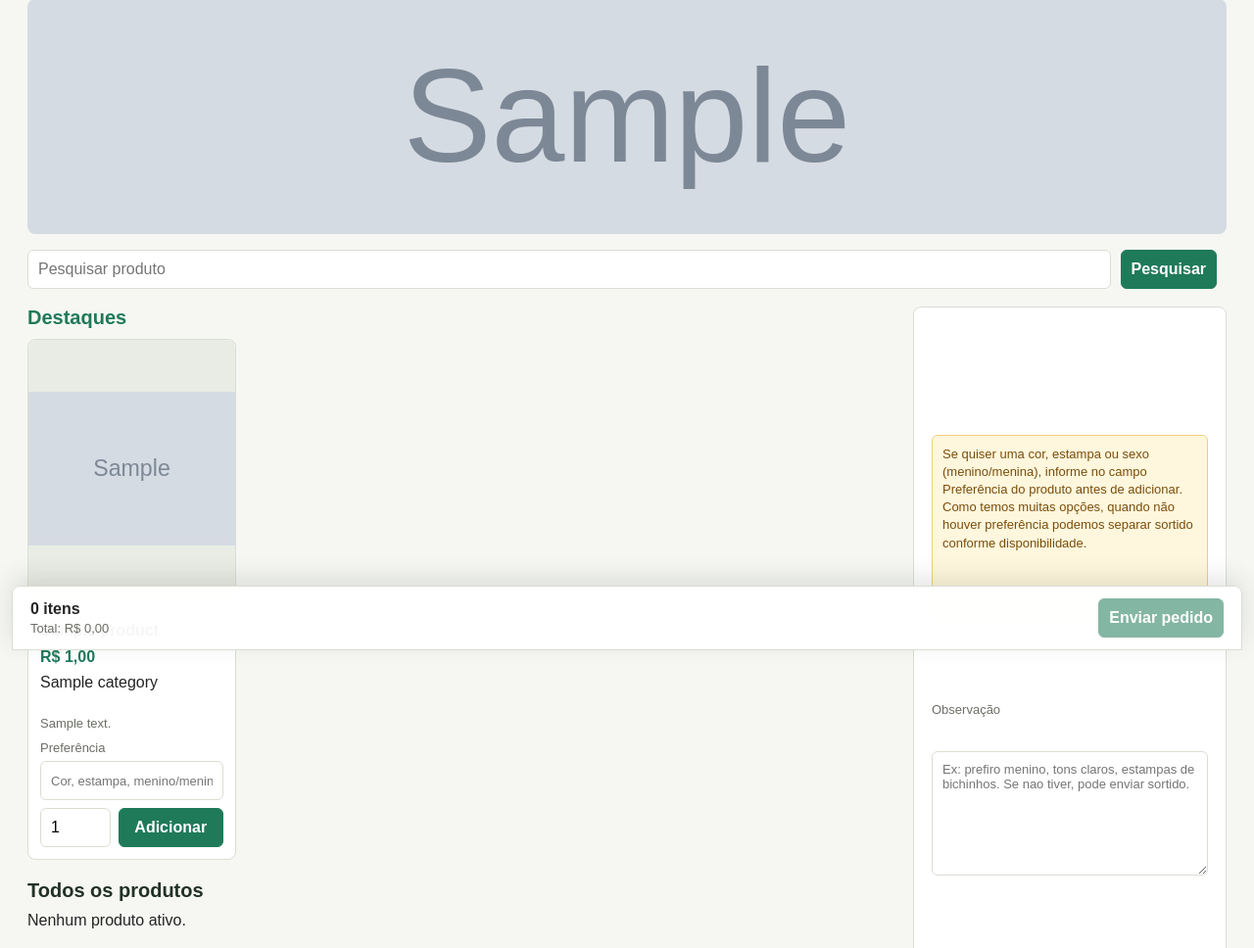
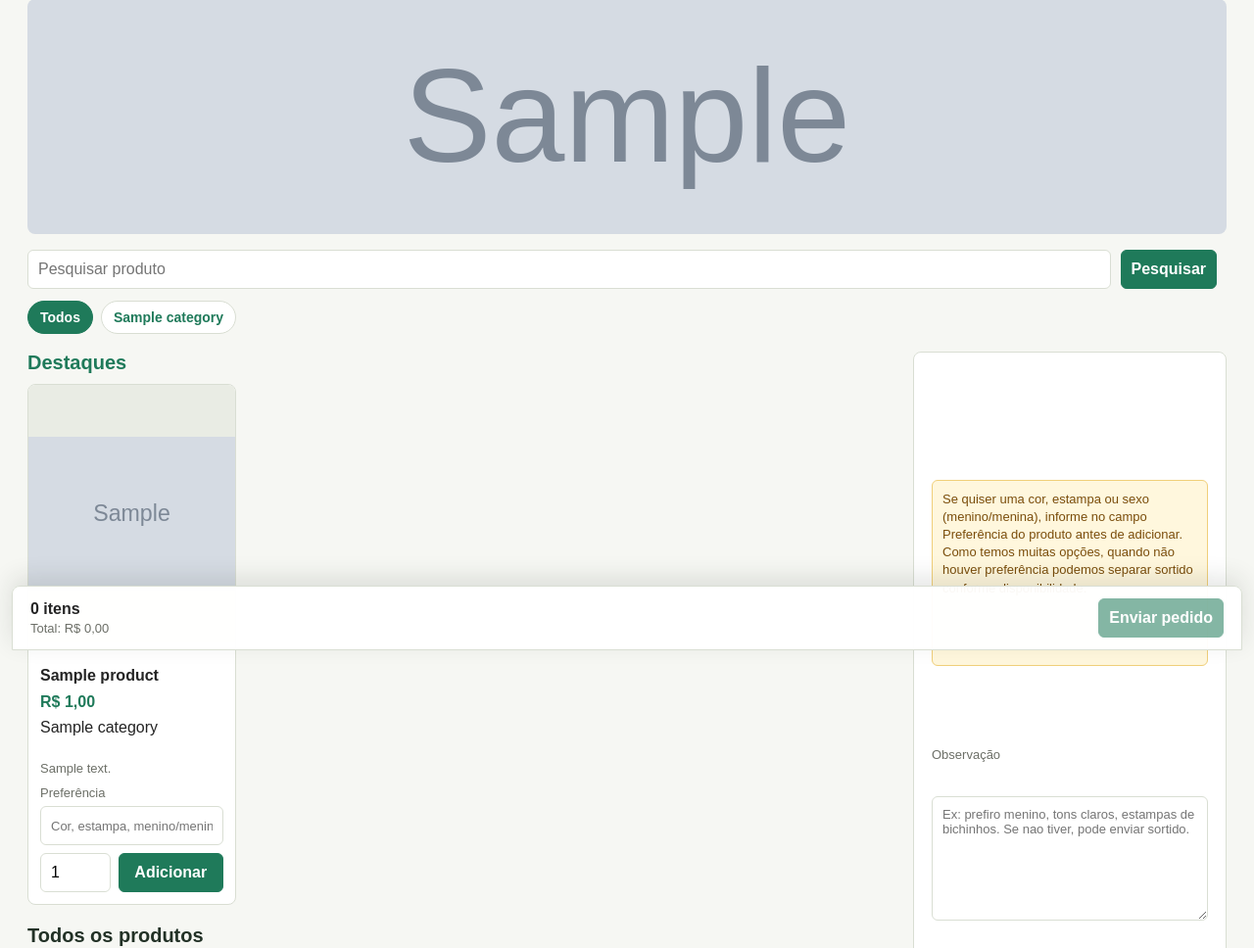
Before and after one commit to wiliansena/ravus_store, a Flask app: page /catalogo in a window 1280 px wide. Shown: the part 136-1104 px from the top of the page at 98% size. Run offline with Flask 3, Linux system fonts and the light colour scheme; tables that the repository leaves empty hold one stand-in row (values such as "Sample post"); grey boxes marked "Sample" are stand-in pictures.

Commit message:
filtro de categoria no catalogo

```diff
--- a/routes.py
+++ b/routes.py
@@ -790,6 +790,15 @@ def register_routes(app):
         settings = get_store_settings()
         whatsapp = settings.whatsapp_number or app.config["WHATSAPP_NUMBER"]
         search = request.args.get("q", "").strip()
+        category_id = request.args.get("categoria", type=int)
+        categories = (
+            Category.query
+            .join(Product, Product.category_id == Category.id)
+            .filter(Product.active.is_(True))
+            .distinct()
+            .order_by(Category.name)
+            .all()
+        )
         product_options = (
             selectinload(Product.category),
             selectinload(Product.images),
@@ -799,14 +808,27 @@ def register_routes(app):
             selectinload(Product.variants).selectinload(ProductVariant.sale_items),
         )
         query = Product.query.filter_by(active=True).options(*product_options)
+        if category_id:
+            query = query.filter(Product.category_id == category_id)
         featured_products = []
         if search:
             query = query.filter(Product.name.ilike(f"%{search}%"))
-            products = query.order_by(Product.name).all()
-        else:
+        if not search and not category_id:
             featured_products = query.filter_by(featured=True).order_by(Product.name).all()
             products = query.filter_by(featured=False).order_by(Product.name).all()
-        return render_template("catalog.html", products=products, featured_products=featured_products, whatsapp=whatsapp, quote_plus=quote_plus, search=search, settings=settings)
+        else:
+            products = query.order_by(Product.name).all()
+        return render_template(
+            "catalog.html",
+            products=products,
+            featured_products=featured_products,
+            categories=categories,
+            selected_category_id=category_id,
+            whatsapp=whatsapp,
+            quote_plus=quote_plus,
+            search=search,
+            settings=settings,
+        )
 
     @app.route("/relatorios")
     @permission_required("relatorios")
--- a/static/style.css
+++ b/static/style.css
@@ -1190,3 +1190,27 @@ th {
 .table-header h3 {
   margin: 0;
 }
+.catalog-category-filter {
+  display: flex;
+  flex-wrap: wrap;
+  gap: 8px;
+  margin: -6px 0 18px;
+}
+
+.catalog-category-filter a {
+  background: white;
+  border: 1px solid var(--line);
+  border-radius: 999px;
+  color: var(--accent);
+  font-size: 14px;
+  font-weight: 700;
+  padding: 8px 12px;
+  text-decoration: none;
+}
+
+.catalog-category-filter a.active,
+.catalog-category-filter a:hover {
+  background: var(--accent);
+  border-color: var(--accent);
+  color: white;
+}
--- a/templates/catalog.html
+++ b/templates/catalog.html
@@ -18,14 +18,24 @@
 </section>
 {% endif %}
 <form class="catalog-search" method="get">
+  {% if selected_category_id %}
+  <input type="hidden" name="categoria" value="{{ selected_category_id }}">
+  {% endif %}
   <input name="q" value="{{ search or '' }}" placeholder="Pesquisar produto">
   <button>Pesquisar</button>
-  {% if search %}
+  {% if search or selected_category_id %}
   <a class="button secondary" href="{{ url_for('catalog') }}">Limpar</a>
   {% endif %}
 </form>
 
-
+{% if categories %}
+<nav class="catalog-category-filter" aria-label="Categorias do catalogo">
+  <a class="{{ 'active' if not selected_category_id else '' }}" href="{{ url_for('catalog', q=search) if search else url_for('catalog') }}">Todos</a>
+  {% for category in categories %}
+  <a class="{{ 'active' if selected_category_id == category.id else '' }}" href="{{ url_for('catalog', categoria=category.id, q=search) if search else url_for('catalog', categoria=category.id) }}">{{ category.name }}</a>
+  {% endfor %}
+</nav>
+{% endif %}
 <section class="catalog-layout" data-whatsapp="{{ whatsapp }}">
   <div class="catalog-products-area">
     {% if featured_products %}
@@ -49,7 +59,7 @@
         {% set product_index = loop.index0 + (featured_products|length) %}
         {% include "_catalog_product_card.html" %}
         {% else %}
-        <p>{{ 'Nenhum produto encontrado.' if search else 'Nenhum produto ativo.' }}</p>
+        <p>{{ 'Nenhum produto encontrado.' if search or selected_category_id else 'Nenhum produto ativo.' }}</p>
         {% endfor %}
       </div>
     </section>
```
